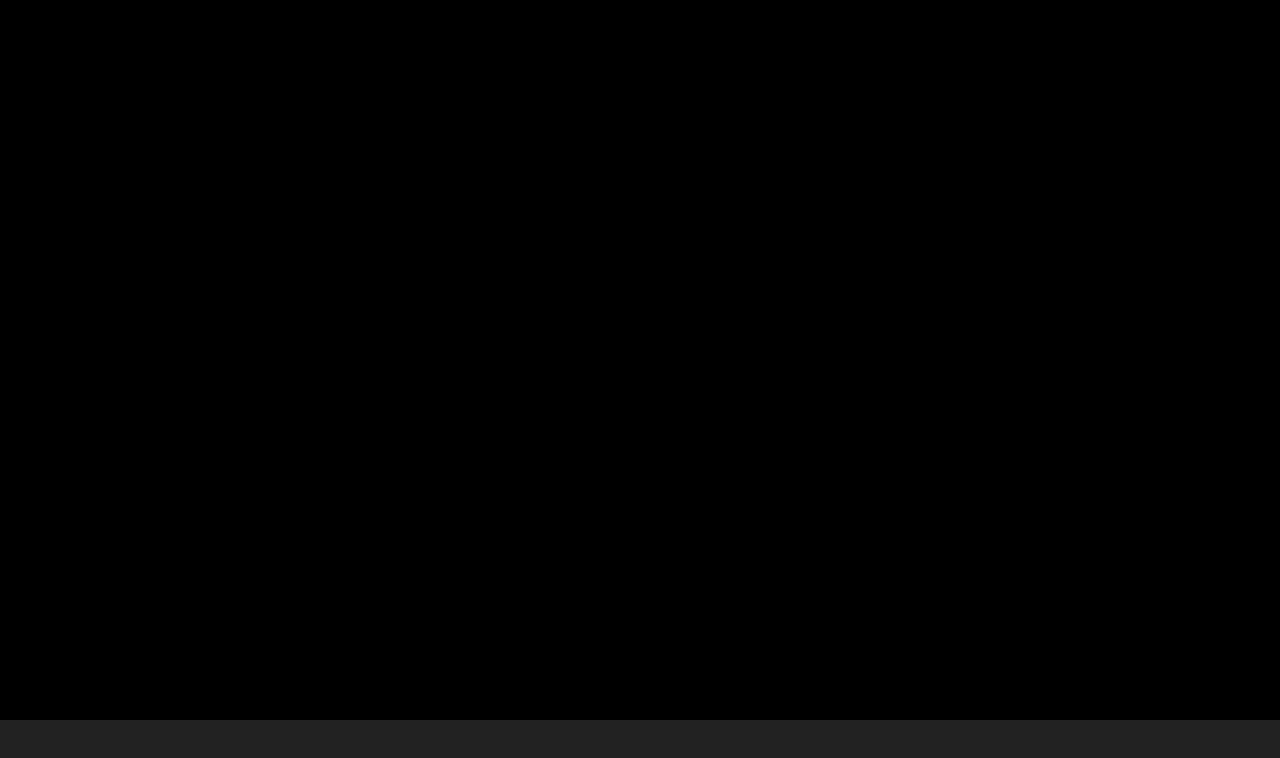
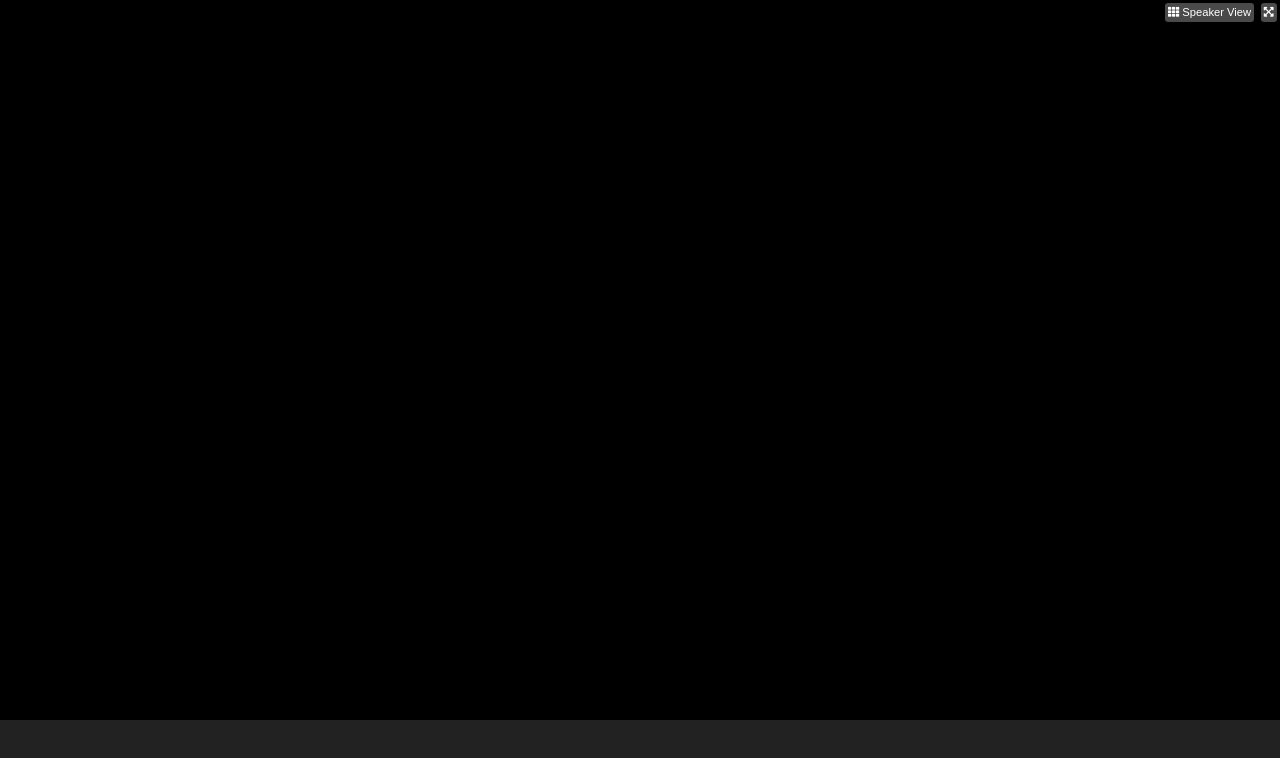
Before and after one commit to cif95/html-css-zoom, a plain HTML site: page index.html in a window 1280 px wide. Drawn offline with Linux system fonts and the light colour scheme.

Commit message:
completed top bar

```diff
--- a/css/style.css
+++ b/css/style.css
@@ -2,6 +2,10 @@
 	box-sizing: border-box;
 	margin:0;
 	padding:0;
+}
+
+body{
+	font-family: sans-serif;
 }
 
 .flex-container{
@@ -16,9 +20,23 @@
 	background-color: rgb(34, 34, 34);
 }
 
+.btn{
+	padding:.2rem;
+	margin:.2rem;
+	border-radius:.2rem;
+	font-size:.7rem;
+	background-color: rgb(74, 74, 74)
+}
+
 header.flex-container,
 footer.flex-container{
 	height:10vh;
+	color:white;
+}
+
+header.flex-container{
+	justify-content: flex-end;
+	align-items:flex-start;
 }
 
 main.flex-container{
--- a/index.html
+++ b/index.html
@@ -4,14 +4,22 @@
 	<meta charset="UTF-8">
 	<meta http-equiv="X-UA-Compatible" content="IE=edge">
 	<meta name="viewport" content="width=device-width, initial-scale=1.0">
+	<!-- font awesome cdn -->
+	<link rel="stylesheet" href="https://cdnjs.cloudflare.com/ajax/libs/font-awesome/5.15.4/css/all.min.css">
+	<!-- css stylesheet -->
 	<link rel="stylesheet" href="css/style.css">
 	<title>Zoom</title>
 </head>
 <body>
 	<!-- top bar -->
 	<header class="flex-container bg-black">
-			<i></i>
-			<i></i>
+		<div class="speaker-view btn">
+			<i class="fas fa-th"></i>
+			<span>Speaker View</span>
+		</div>
+		<div class="full-view btn">
+			<i class="fas fa-expand-arrows-alt"></i>
+		</div>
 	</header>
 	<!-- main content with all participants -->
 	<main class="flex-container bg-black">
```
